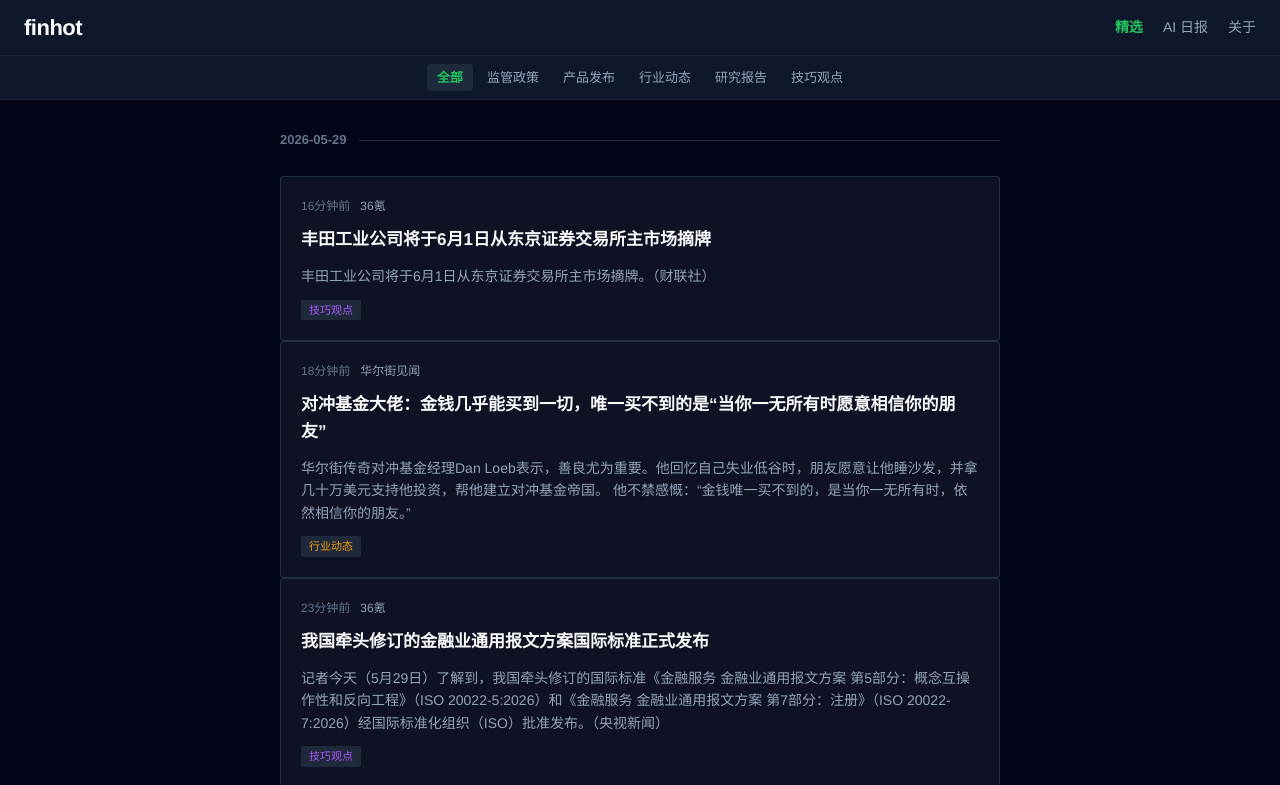
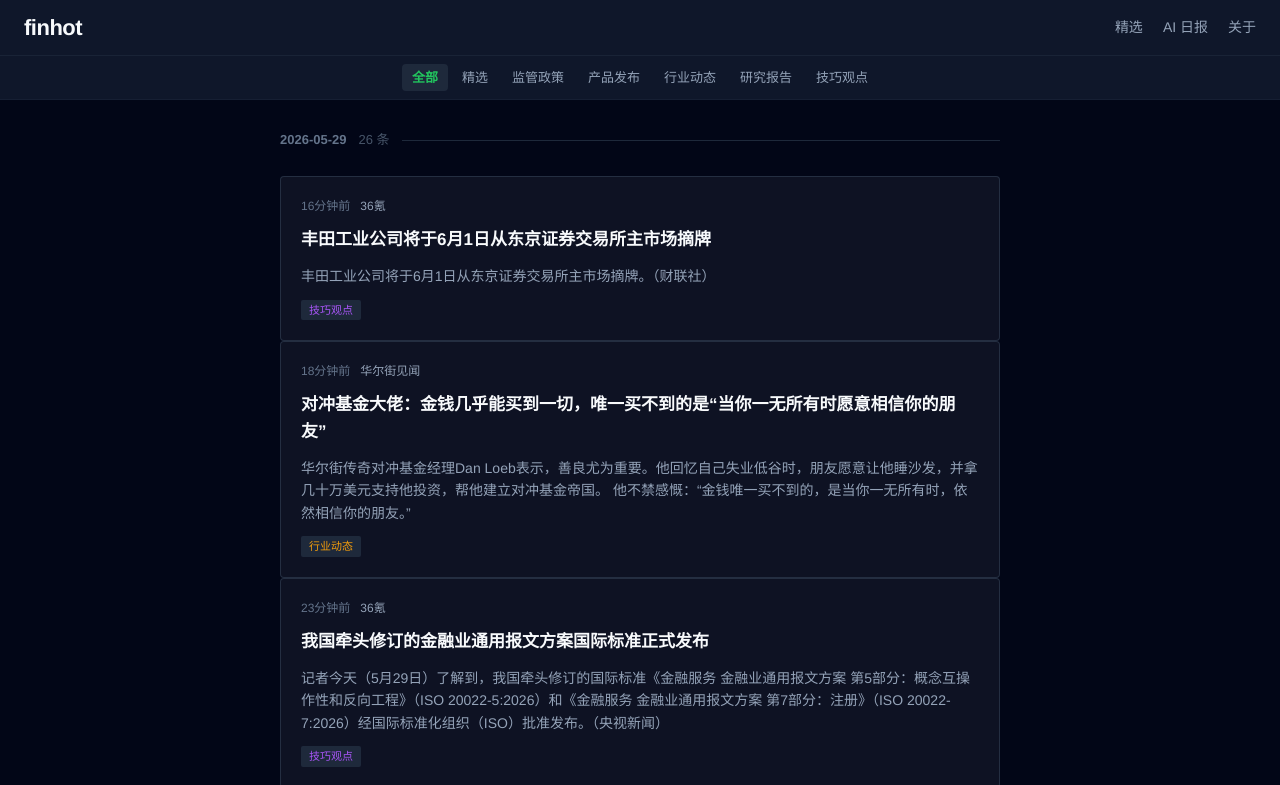
Before and after one commit to zycyyyya/finhot-web, a plain HTML site: page index.html in a window 1280 px wide. Both pictures are taken after a click on the element "全部". Shown: the top 785 px of the page. Drawn offline with Linux system fonts and the light colour scheme.

Commit message:
feat: 精选按钮支持score>=70筛选，导航栏与分类栏联动

```diff
--- a/index.html
+++ b/index.html
@@ -12,7 +12,7 @@
   <a href="index.html" class="header-logo">finhot</a>
   <div class="header-spacer"></div>
   <nav class="header-nav">
-    <a href="index.html" class="active">精选</a>
+    <a href="index.html" class="active" id="navFeatured">精选</a>
     <a href="daily.html">AI 日报</a>
     <a href="about.html">关于</a>
   </nav>
@@ -24,6 +24,7 @@
   <div class="content-wrapper">
     <div class="time-divider">
       <span class="time-label" id="timeLabel">加载中…</span>
+      <span class="time-label" id="countLabel" style="margin-left:auto;color:var(--text-dim);font-weight:400;"></span>
       <div class="time-line"></div>
     </div>
     <div id="newsFeed"></div>
@@ -38,7 +39,9 @@
   var config = window.CATEGORY_CONFIG;
 
   var timeLabel = document.getElementById('timeLabel');
+  var countLabel = document.getElementById('countLabel');
   var newsFeed = document.getElementById('newsFeed');
+  var navFeatured = document.getElementById('navFeatured');
 
   // Fallback: if data.js failed to load
   if (!data || !data.items) {
@@ -47,21 +50,69 @@
     return;
   }
 
-  // Category bar
+  // Build featured items set (score >= 70)
+  var featuredThreshold = 70;
+  var featuredItems = data.items.filter(function(i) { return i.score >= featuredThreshold; });
+
+  // Category bar — insert "精选" as first tab after "全部"
   var catBar = document.getElementById('categoryBar');
+
+  function buildCategoryBar() {
+    catBar.innerHTML = '';
     categories.forEach(function(cat) {
       var tab = document.createElement('span');
       tab.className = 'cat-tab' + (cat.slug === 'all' ? ' active' : '');
       tab.textContent = cat.label;
       tab.setAttribute('data-cat', cat.slug);
       tab.addEventListener('click', function() {
+        activateTab(tab);
+        renderFeed(cat.slug);
+        // If switching away from featured, deactivate nav highlight
+        navFeatured.classList.remove('active');
+      });
+      catBar.appendChild(tab);
+      // Insert "精选" tab right after "全部"
+      if (cat.slug === 'all') {
+        var featuredTab = document.createElement('span');
+        featuredTab.className = 'cat-tab';
+        featuredTab.textContent = '精选';
+        featuredTab.setAttribute('data-cat', 'featured');
+        featuredTab.addEventListener('click', function() {
+          activateTab(featuredTab);
+          renderFeed('featured');
+          navFeatured.classList.add('active');
+        });
+        catBar.appendChild(featuredTab);
+      }
+    });
+  }
+
+  function activateTab(tab) {
     var allTabs = document.querySelectorAll('.cat-tab');
     for (var i = 0; i < allTabs.length; i++) allTabs[i].classList.remove('active');
     tab.classList.add('active');
-      renderFeed(cat.slug);
+  }
+
+  // Header nav "精选" click → show featured items
+  navFeatured.addEventListener('click', function(e) {
+    e.preventDefault();
+    navFeatured.classList.add('active');
+    var featuredTabEl = catBar.querySelector('.cat-tab[data-cat="featured"]');
+    if (featuredTabEl) {
+      activateTab(featuredTabEl);
+    }
+    renderFeed('featured');
   });
-    catBar.appendChild(tab);
+
+  // Other nav links remove featured highlight
+  var otherNavLinks = document.querySelectorAll('.header-nav a:not(#navFeatured)');
+  for (var n = 0; n < otherNavLinks.length; n++) {
+    otherNavLinks[n].addEventListener('click', function() {
+      navFeatured.classList.remove('active');
     });
+  }
+
+  buildCategoryBar();
 
   // Time label
   try {
@@ -76,13 +127,11 @@
       if (isNaN(d.getTime())) return '';
       var now = new Date();
       var diff = now - d;
-      // Fix negative diff: timestamp may be in Beijing time without Z
       if (diff < 0) {
-        // Try adding 8 hours (UTC+8 offset) as a fallback
         d = new Date(iso.replace('Z', '+08:00'));
         diff = now - d;
       }
-      if (diff < 0) return ''; // still in future, skip
+      if (diff < 0) return '';
       if (diff < 3600000) return Math.floor(diff / 60000) + '分钟前';
       if (diff < 86400000) return Math.floor(diff / 3600000) + '小时前';
       return (d.getMonth() + 1) + '月' + d.getDate() + '日';
@@ -103,14 +152,12 @@
     card.setAttribute('tabindex', '0');
     card.style.cursor = 'pointer';
 
-    // Robust click handler
     card.addEventListener('click', function(e) {
       if (item.sourceUrl && item.sourceUrl !== '#') {
         openLink(item.sourceUrl);
       }
     });
 
-    // Keyboard support
     card.addEventListener('keydown', function(e) {
       if (e.key === 'Enter' && item.sourceUrl && item.sourceUrl !== '#') {
         openLink(item.sourceUrl);
@@ -119,7 +166,7 @@
 
     var catCfg = config[item.category] || {};
     var tags = item.tags || [];
-    var scoreBadge = (item.score >= 70) ? ('<span class="card-score">精选 ' + item.score + '</span>') : '';
+    var scoreBadge = (item.score >= featuredThreshold) ? ('<span class="card-score">精选 ' + item.score + '</span>') : '';
 
     card.innerHTML =
       '<div class="card-meta">' +
@@ -139,14 +186,25 @@
 
   function renderFeed(filter) {
     newsFeed.innerHTML = '';
-    var items = filter === 'all' ? data.items : data.items.filter(function(i) { return i.category === filter; });
+    var items;
+    if (filter === 'all') {
+      items = data.items;
+    } else if (filter === 'featured') {
+      items = data.items.filter(function(i) { return i.score >= featuredThreshold; });
+    } else {
+      items = data.items.filter(function(i) { return i.category === filter; });
+    }
     items.forEach(function(item) { newsFeed.appendChild(createCard(item)); });
+    countLabel.textContent = items.length + ' 条';
     if (items.length === 0) {
       newsFeed.innerHTML = '<p style="color:var(--text-muted);text-align:center;padding:40px;">暂无相关资讯</p>';
+      countLabel.textContent = '';
     }
   }
 
+  // Default: show all on first load
   renderFeed('all');
+  countLabel.textContent = data.items.length + ' 条';
 })();
 </script>
 
```
Lines whose indentation alone changed are shown as unchanged.
